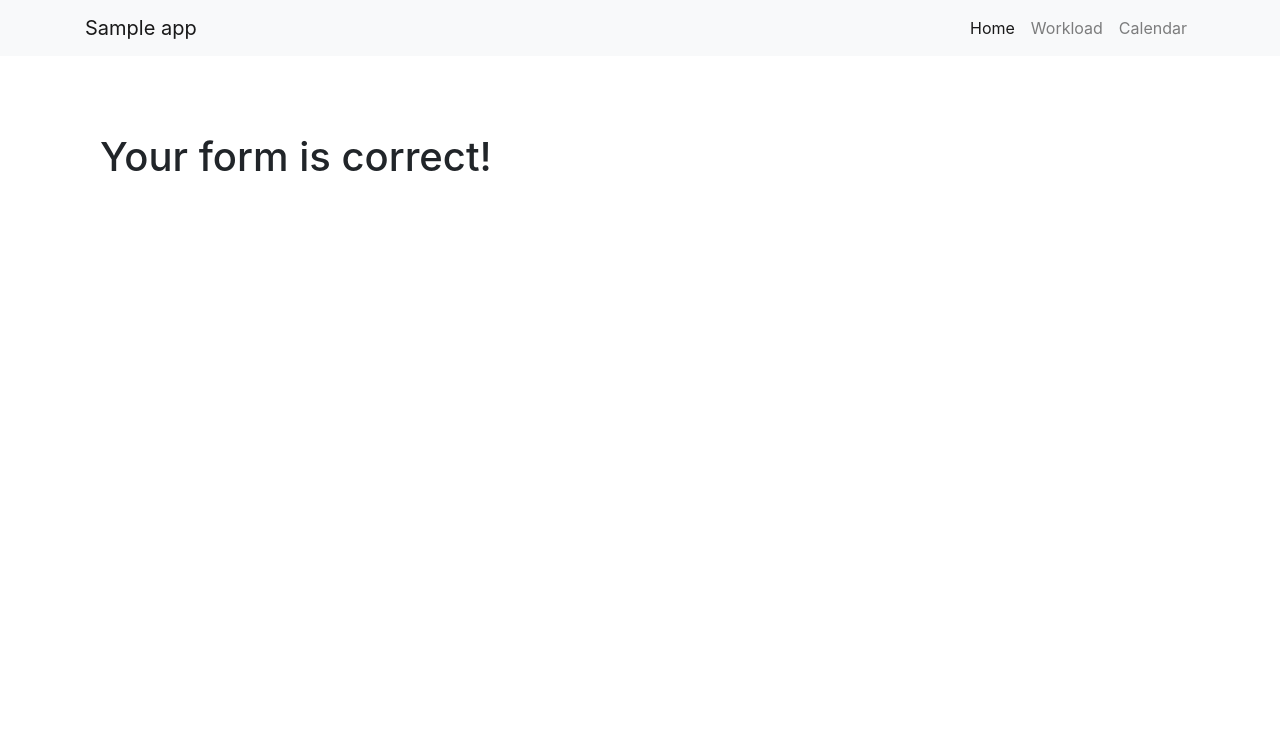
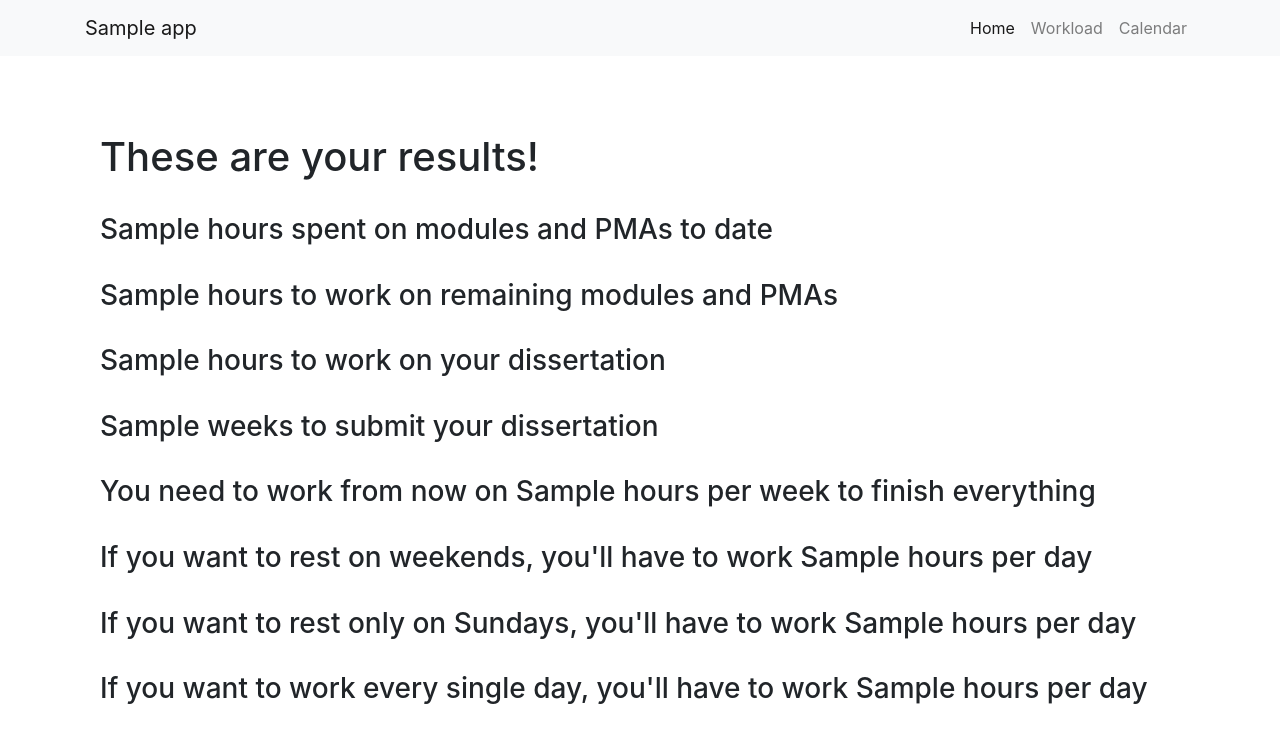
Before and after one commit to Licencinho/PMA, a Flask app: template templates/results.html in a window 1280 px wide. Shown: the top 743 px of the page. Run offline with Flask 2, Linux system fonts and the light colour scheme; the template is opened without the code that fills it: most values are stand-ins (such as "Sample title", 1, 10 or a date in 2020); some libraries are stand-ins or nearby versions.

Commit message:
Workload calculator working
Version 2 calculates time needed for completing dissertation and show the results in a separate page.

```diff
--- a/templates/results.html
+++ b/templates/results.html
@@ -1,6 +1,25 @@
 {% extends 'layout.html' %}
 
 {% block body %}
-    <h1>Your form is correct!</h1>
+    <h1>These are your results!</h1>
+
+    <br>
+
+    <h3>{{ formResults['hours_in_modules_and_PMAs'] }} hours spent on modules and PMAs to date</h3>
+    <br>
+    <h3>{{ formResults['module_hours_to_do'] }} hours to work on remaining modules and PMAs</h3>
+    <br>
+    <h3>{{ formResults['dissertation_hours_to_do'] }} hours to work on your dissertation</h3>
+    <br>
+    <h3>{{ formResults['weeks_to_submission'] }} weeks to submit your dissertation</h3>
+    <br>
+    <h3>You need to work from now on {{ formResults['hours_per_week'] }} hours per week to finish everything</h3>
+    <br>
+    <h3>If you want to rest on weekends, you'll have to work {{ formResults['hours_per_day_in_5_day_week'] }} hours per day</h3>
+    <br>
+    <h3>If you want to rest only on Sundays, you'll have to work {{ formResults['hours_per_day_in_6_day_week'] }} hours per day</h3>
+    <br>
+    <h3>If you want to work every single day, you'll have to work {{ formResults['hours_per_day_in_7_day_week'] }} hours per day</h3>
+
 
 {% endblock %}
```
Also changed, not shown: 1 other file.
